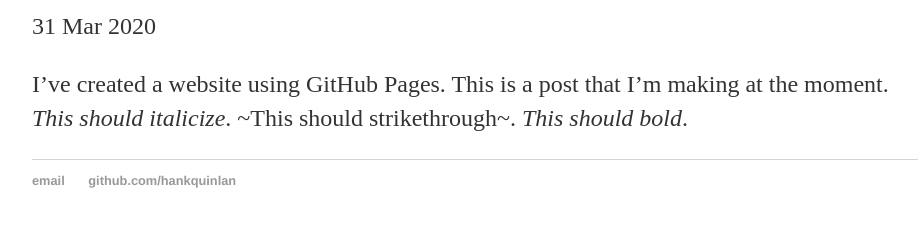
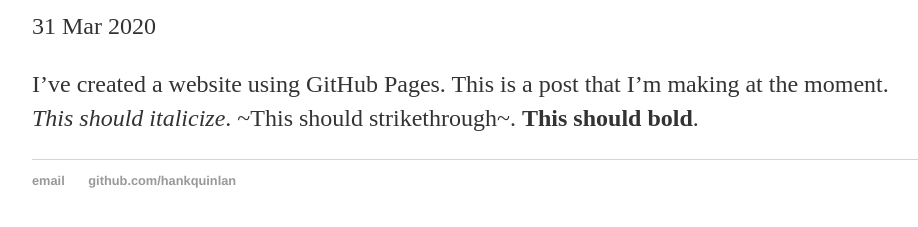
Before and after one commit to chris-childs/chris-childs.github.io, a Jekyll site: the page built from _posts/2020-03-31-This-is-a-blog-post.md, in a window 1280 px wide. Shown: the part 242-469 px from the top of the page, without its empty margins (160-1078 px from the left). Built offline with Jekyll 4.4.1, drawn with Linux system fonts in a browser that asks for light colours.

```diff
--- a/_posts/2020-03-31-This-is-a-blog-post.md
+++ b/_posts/2020-03-31-This-is-a-blog-post.md
@@ -4,4 +4,4 @@ title: "Blog Post, Posted Here for Blog Consumption"
 date: 2020-03-31
 ---
 
-I've created a website using GitHub Pages. This is a post that I'm making at the moment. _This should italicize_. ~This should strikethrough~. *This should bold*.
+I've created a website using GitHub Pages. This is a post that I'm making at the moment. _This should italicize_. ~This should strikethrough~. **This should bold**.
```
